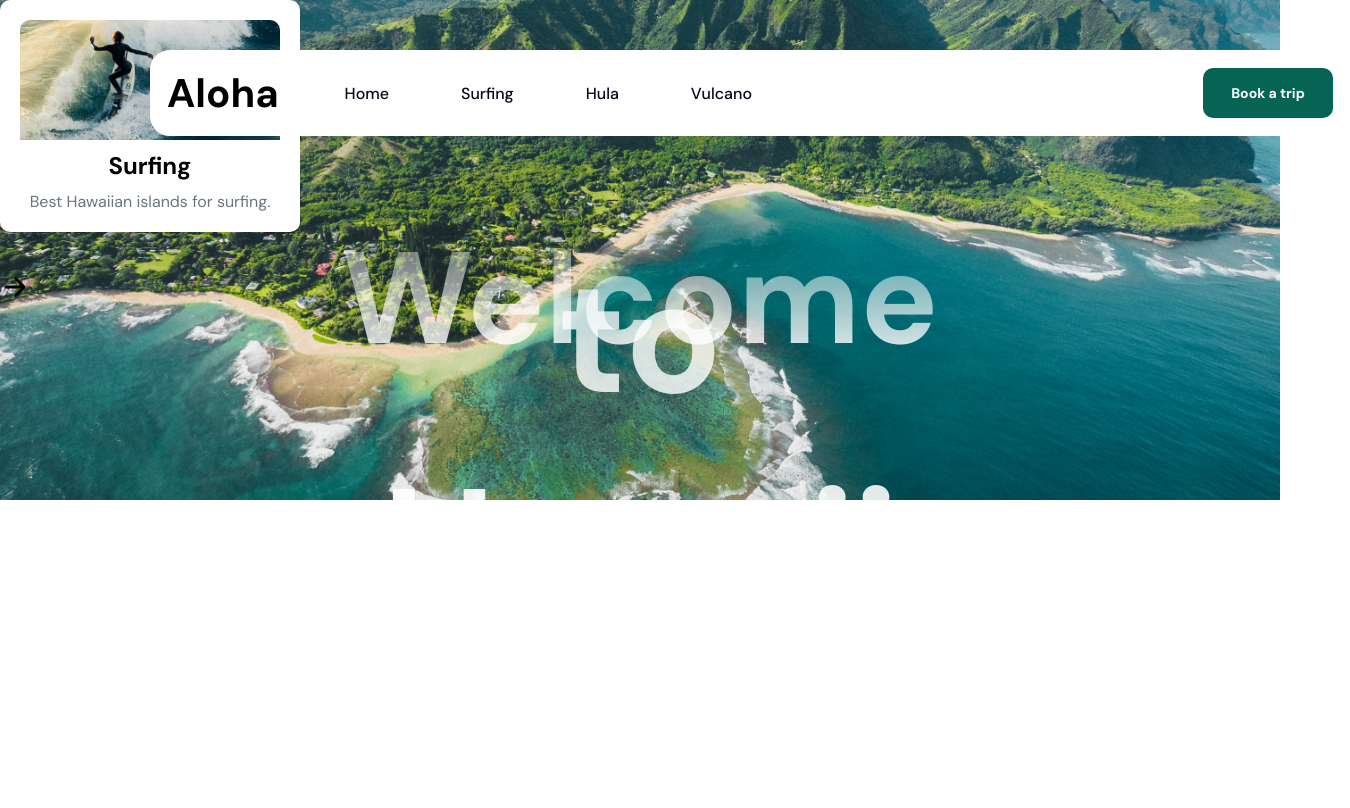
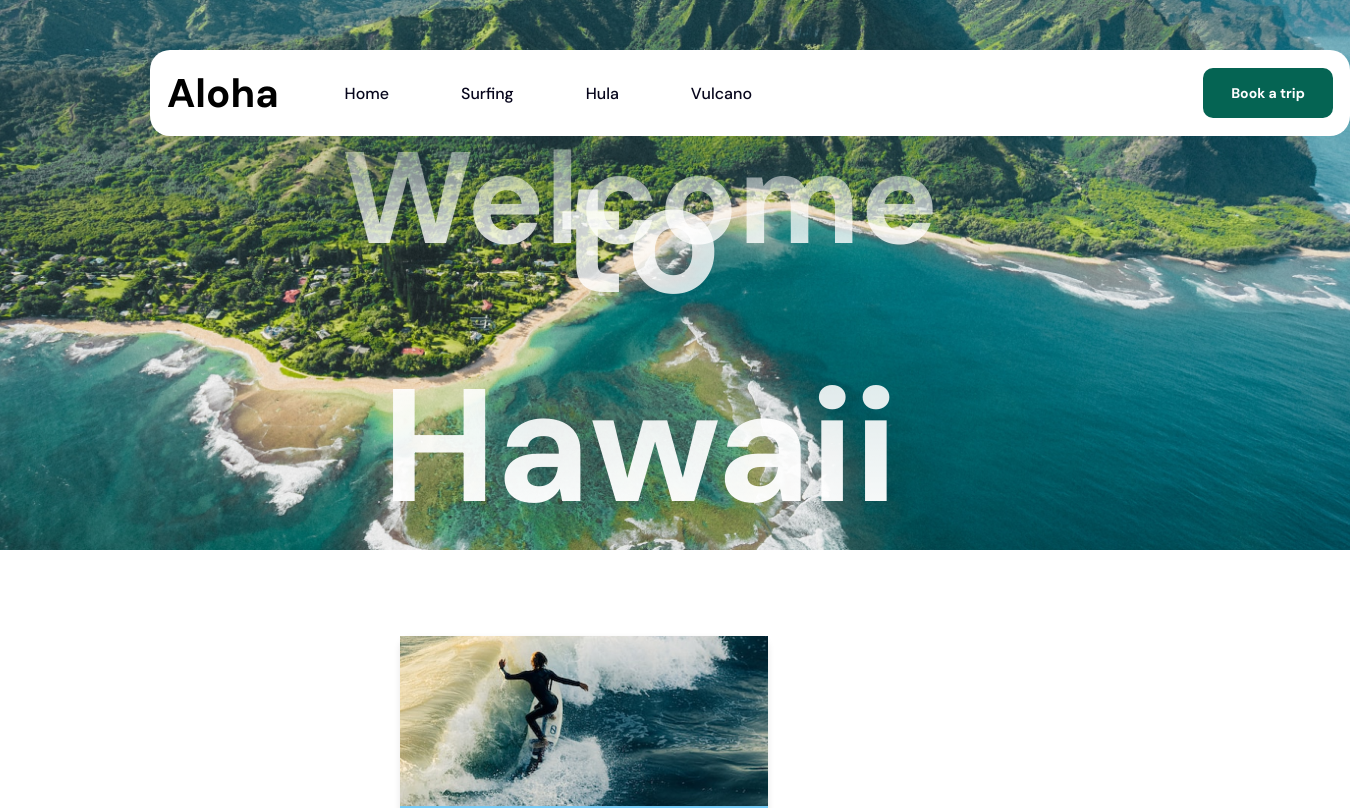
Before and after one commit to SoumyaSubhrajit/Peartree_Assignment, a React (Create React App) app: page / in a window 1280 px wide. Shown: the top 808 px of the page, 1350 px wide, since content can reach past the window. Built offline with nearby package versions, Linux system fonts and the light colour scheme.

Commit message:
Adding some more style to the database.

```diff
--- a/src/components/Highlights/Card.css
+++ b/src/components/Highlights/Card.css
@@ -1,45 +1,28 @@
+* {
+  margin: 0px;
+  padding: 0px;
+}
+
+.app__cards {
+  position: relative;
+  margin-top: 500px;
+  margin-left: 400px;
+}
+
 .app__card {
-  background-color: #ffffff;
+  background-color: #71caf7;
   border-radius: 10px;
-  box-shadow: 0px 4px 6px rgba(0, 0, 0, 0.1);
-  width: 300px;
-  padding: 20px;
+  box-shadow: 0px 3px 7px rgba(0, 0, 0, 0.1);
+  width: 368px;
+  height: 340px;
   display: flex;
   flex-direction: column;
-  align-items: center;
-  text-align: center;
 }
 
-.app__card img {
-  max-width: 100%;
-  height: auto;
-  border-radius: 10px 10px 0 0;
-}
-
-.app__card h3 {
-  margin: 10px 0;
-  font-size: 1.5rem;
-}
-
-.app__card p {
-  font-size: 1rem;
-  color: #6c757d;
+.image img {
+  width: 100%;
 }
 
 .app__arrow-btn {
-  margin-top: 20px;
-}
-
-.app__arrow {
-  width: 40px;
-  height: 40px;
-  stroke: #007bff;
-  transition: transform 0.2s;
-}
-
-.app__arrow:hover {
-  transform: scale(1.1);
-}
-.app__arrow-btn {
   width: 30px;
 }
--- a/src/components/Highlights/Card.jsx
+++ b/src/components/Highlights/Card.jsx
@@ -6,15 +6,15 @@ import './Card.css';
 
 function Card() {
   return (
-    <div>
-      <div className='app__main-div'>
     <div className='app__cards'>
       <div className='app__card'>
+        <div className='image'>
+          {' '}
           <img src={Tile1} alt='Tile1' />
+        </div>
         <h3>Surfing</h3>
         <p>Best Hawaiian islands for surfing.</p>
-          </div>
-          <div className='app__arrow-btn'>
+
         <svg
           xmlns='http://www.w3.org/2000/svg'
           className='app__arrow-btn'
@@ -31,8 +31,6 @@ function Card() {
         </svg>
       </div>
     </div>
-      </div>
-    </div>
   );
 }
 
--- a/src/components/Navbar/Navbar.css
+++ b/src/components/Navbar/Navbar.css
@@ -24,6 +24,7 @@ body {
   background-position: center;
   background-repeat: no-repeat;
   height: 500px;
+  position: relative;
 }
 
 .main-div {
@@ -34,8 +35,6 @@ body {
   border-radius: 20px;
   padding: 12px;
   width: 1200px;
-  position: fixed;
-  z-index: 2;
 }
 
 .app__navbar {
```
Lines whose indentation alone changed are shown as unchanged.
